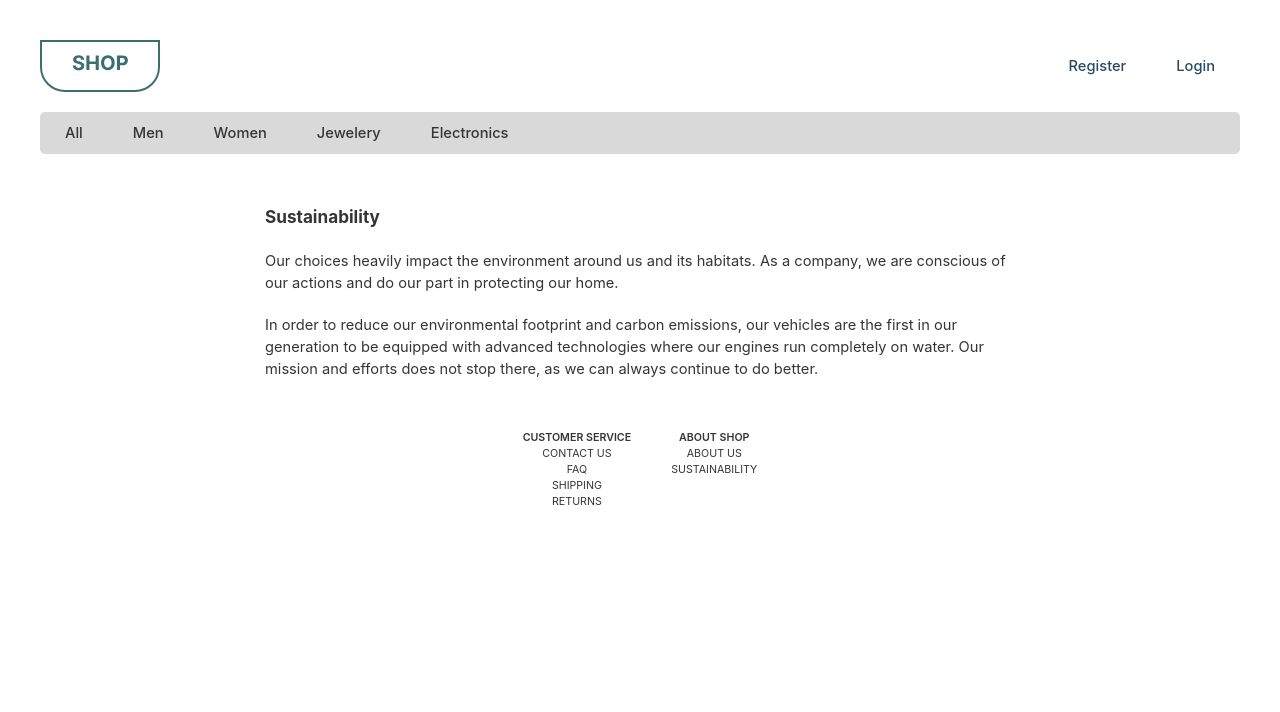
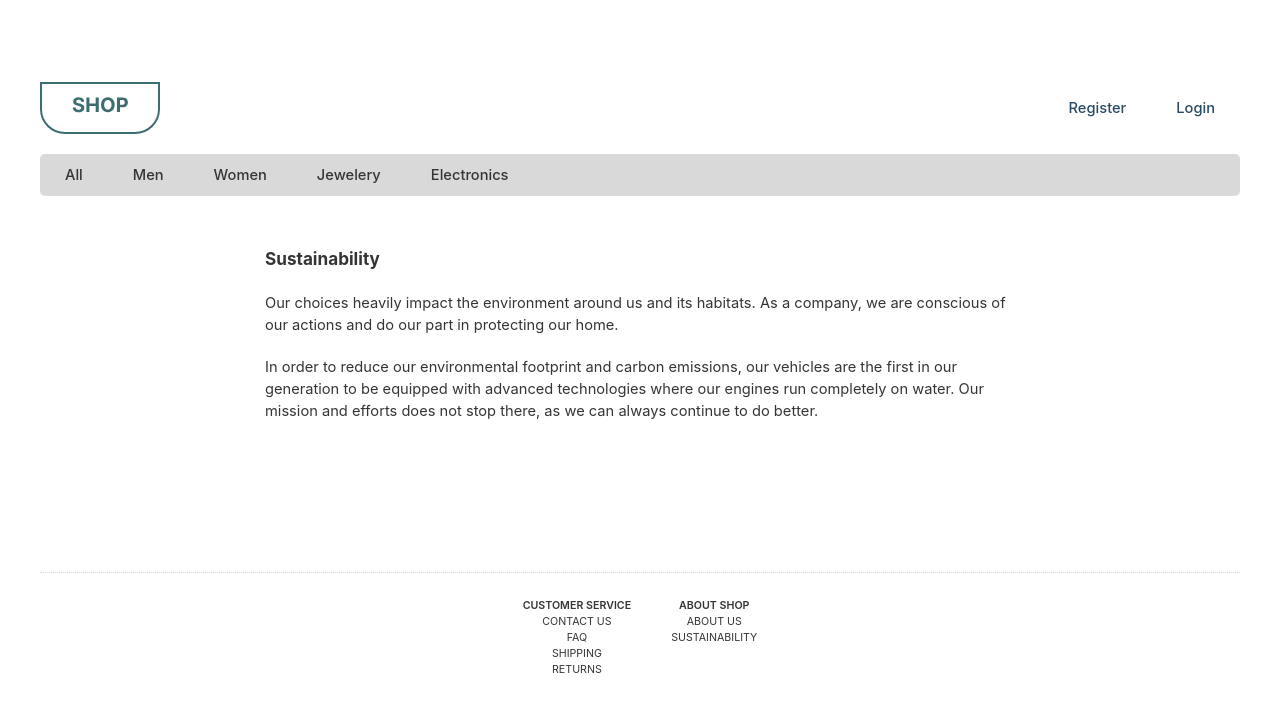
Before and after one commit to mercedechen/capstone, a React (Vite) app: page /sustainability in a window 1280 px wide. Shown: the top 712 px of the page. Built offline with nearby package versions, Linux system fonts and the light colour scheme.

Commit message:
Minor changes to styles

```diff
--- a/src/App.css
+++ b/src/App.css
@@ -3,7 +3,7 @@
   max-width: 1280px;
   font-family: Inter, system-ui, Avenir, Helvetica, Arial, sans-serif;
   background-color: #ffffff;
-  margin: 0 auto;
+  margin: 50px auto;
   padding: 2rem;
   color: #353535;
   text-align: center;
@@ -14,6 +14,7 @@
 
 a, button {
   cursor: pointer;
+  border-radius: 5px;
 }
 
 a {
@@ -385,6 +386,9 @@ select {
 .links {
   display: flex;
   justify-content: center;
+  border-top: 1px dotted #D9D9D9;
+  margin-top: 150px;
+  padding-top: 25px;
 }
 
 .additional-links {
```
